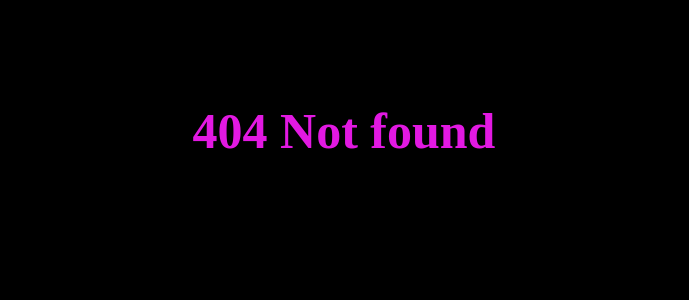
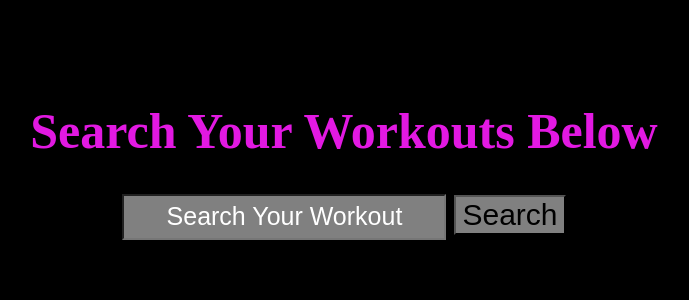
Before and after one commit to 101shreyash/calibar, a React (Vite) app in the folder frontend/: page /searchworkouts in a window 1280 px wide. Before the commit this address had no page. Shown: the top 300 px of the page, without its empty margins (296-985 px from the left). Built offline with nearby package versions, Linux system fonts and the light colour scheme.

Commit message:
search workouts

```diff
--- a/frontend/src/App.jsx
+++ b/frontend/src/App.jsx
@@ -9,6 +9,7 @@ import TrackWorkout from "./components/trackworkout";
 import Viewworkout from "./components/viewworkout";
 import Setting from "./components/setting";
 import Compete from "./components/friendsaccount";
+import SearchWorkouts from "./components/searchworkouts";
 
 function App () {
 
@@ -24,6 +25,7 @@ function App () {
         <Route path="/viewworkout" element = {<Viewworkout/>}/>
         <Route path="/setting" element = {<Setting/>}/>
         <Route path="/compete" element = {<Compete/>}/>
+        <Route path="/searchworkouts" element = {<SearchWorkouts/>}/>
 
         <Route path="*" element = {<h1>404 Not found</h1>}/>
 
--- /dev/null
+++ b/frontend/src/components/searchworkouts.jsx
@@ -0,0 +1,89 @@
+
+import { useForm } from "react-hook-form";
+import { useState } from "react";
+
+ function SearchWorkouts(params) {
+
+    let {register , handleSubmit} = useForm();
+    let [workouts , setworkouts]  = useState([])
+
+    function AfterSearch(data) {
+
+      const userworkout = data.userworkout
+
+      async function DbQuery() {
+
+        try {
+
+         const result = await fetch(`http://localhost:8001/workouts/${userworkout}` , {
+            method : "GET",
+            headers : {
+                    'Content-Type': 'application/json',
+            },
+            credentials : "include"
+         })
+         const data = await result.json()
+         const workouts  = data.message
+
+         if (workouts === "No workouts found") {
+
+         return alert("No workout found")
+
+         }
+
+         setworkouts(workouts)
+
+
+        } catch (error) {
+
+            console.log(error);
+          return  alert("Server Error")
+
+
+        }
+
+      }
+
+
+
+        DbQuery();
+
+
+    }
+
+
+
+
+    return <>
+
+    <h1>Search Your Workouts Below</h1>
+    <form onSubmit={handleSubmit(AfterSearch)}>
+
+        <input type="text" placeholder="Search Your Workout" required {...register("userworkout")}/> &nbsp;
+        <button type="submit"> Search</button>
+
+        {workouts.map((eachworkout) => {
+
+            const workoutdate = eachworkout.workoutdate.substring(0,10)
+
+            return <div key={eachworkout.workoutid}>
+
+                  {console.log(eachworkout)}
+
+
+
+
+               <h2>You've Did {eachworkout.workoutname} at {workoutdate} which was {eachworkout.totalsets} Sets and {eachworkout.totalreps} Reps</h2>
+
+            </div>
+
+        })}
+
+    </form>
+
+
+    </>
+}
+
+
+export default SearchWorkouts;
--- a/frontend/src/components/viewworkout.jsx
+++ b/frontend/src/components/viewworkout.jsx
@@ -1,6 +1,8 @@
 
 import { useEffect, useState } from "react";
 import { useForm } from "react-hook-form";
+import SearchWorkouts from "./searchworkouts";
+import { Link } from "react-router-dom";
 
 
 function Viewworkout() {
@@ -82,8 +84,8 @@ function Viewworkout() {
 
     return <>
 
-        <h1> ALL your workouts.</h1>
-
+      <Link className="links" to= "/searchworkouts"> Search Your Workouts</Link>
+      <h1>All Your workouts!</h1>
         {workouts.map((allworkouts) => {
 
             const date = allworkouts.workoutdate.substring(0, 10)
```
Also changed, not shown: 1 other file (tests, documents, lock files or other folders).
